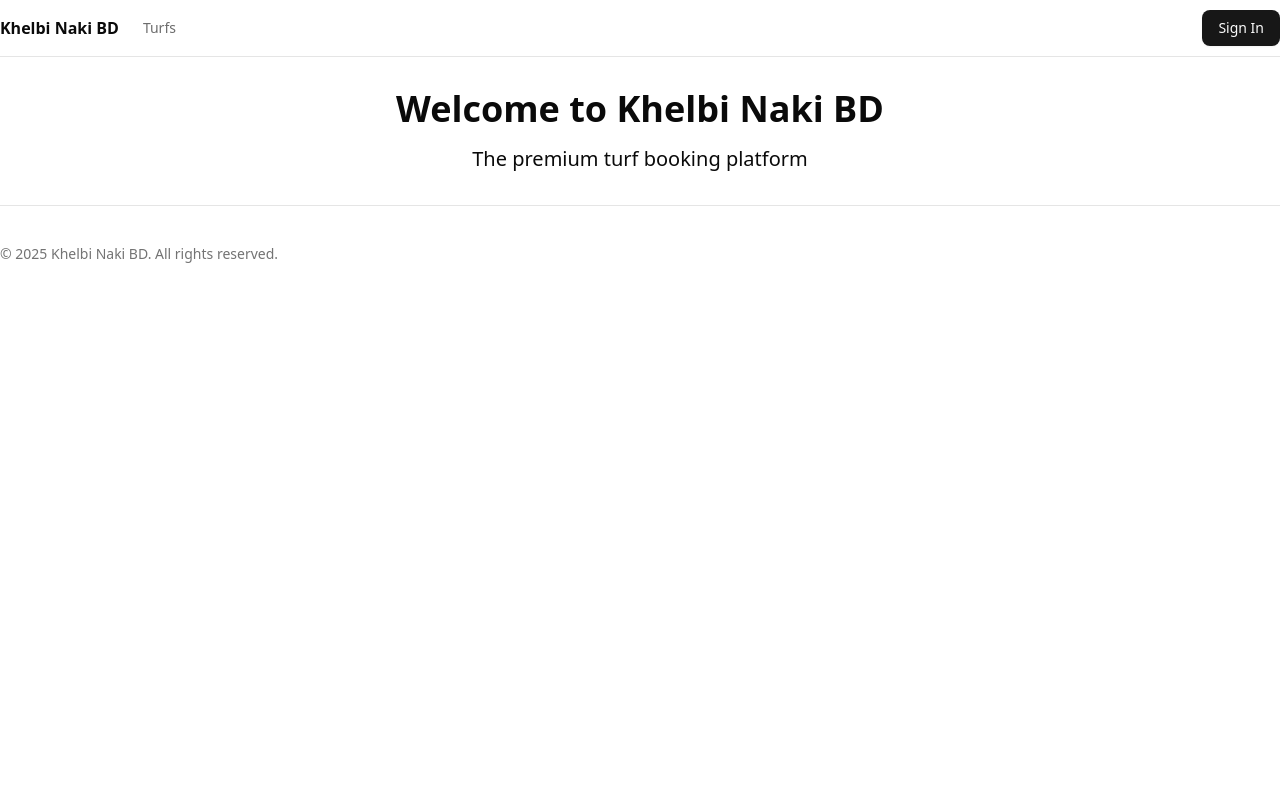
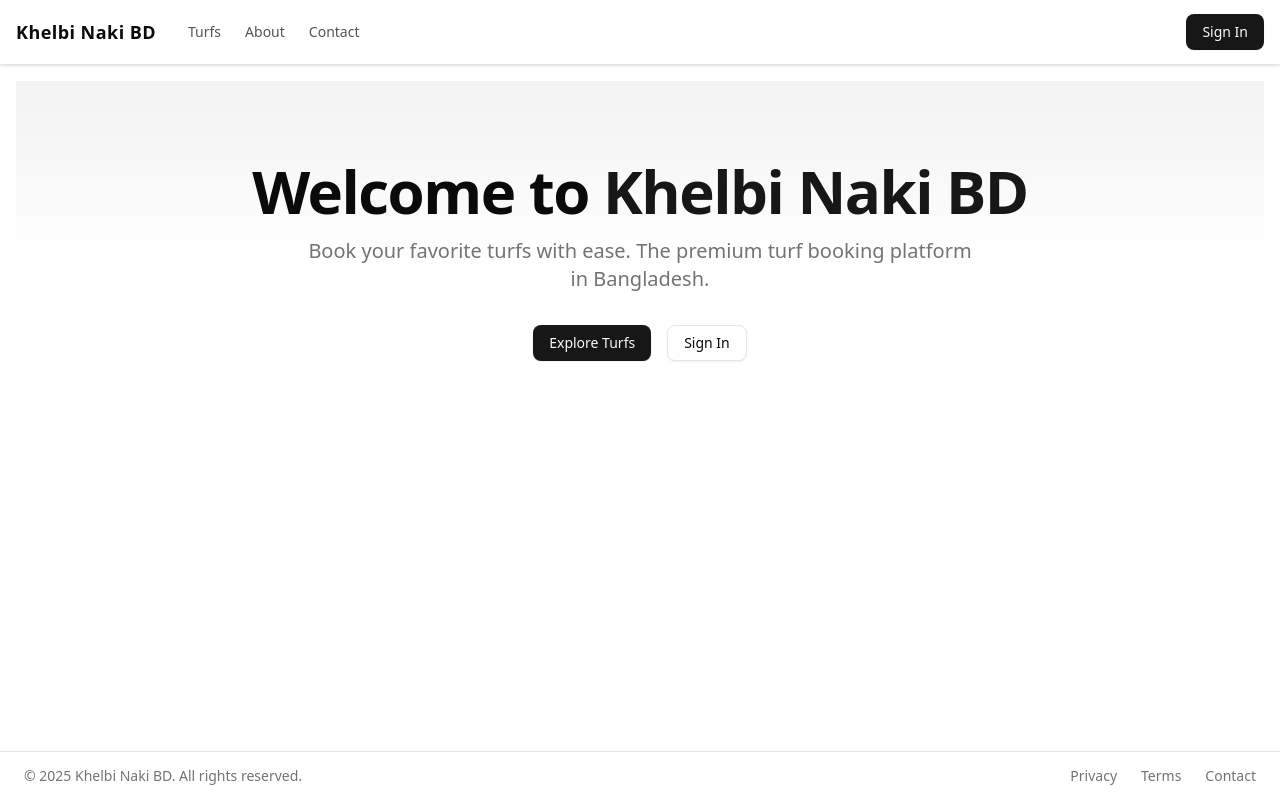
Before and after one commit to faisaldot/turf-booking-system-frontend, a React (Vite) app: page / in a window 1280 px wide. Built offline with nearby package versions, Linux system fonts and the light colour scheme.

Commit message:
Modified header, footer and homepage components

```diff
--- a/src/components/layout/Footer.tsx
+++ b/src/components/layout/Footer.tsx
@@ -1,10 +1,33 @@
+import { Link } from "react-router";
+
 export function Footer() {
 	return (
-		<footer className="py-6 md:py-0 border-t">
-			<div className="container flex flex-col items-center justify-between gap-4 md:h-24 md:flex-row">
-				<p className="text-center text-sm leading-loose text-muted-foreground">
-					© 2025 Khelbi Naki BD. All rights reserved.
+		<footer className="border-t bg-background/80 backdrop-blur-sm">
+			<div className="flex flex-col items-center justify-between gap-4 p-6 md:h-2 md:flex-row">
+				<p className="text-center text-sm text-muted-foreground">
+					© {new Date().getFullYear()} Khelbi Naki BD. All rights reserved.
 				</p>
+
+				<nav className="flex items-center gap-6 text-sm">
+					<Link
+						to="/privacy"
+						className="text-muted-foreground hover:text-foreground transition-colors"
+					>
+						Privacy
+					</Link>
+					<Link
+						to="/terms"
+						className="text-muted-foreground hover:text-foreground transition-colors"
+					>
+						Terms
+					</Link>
+					<Link
+						to="/contact"
+						className="text-muted-foreground hover:text-foreground transition-colors"
+					>
+						Contact
+					</Link>
+				</nav>
 			</div>
 		</footer>
 	);
--- a/src/components/layout/Header.tsx
+++ b/src/components/layout/Header.tsx
@@ -3,21 +3,38 @@ import { buttonVariants } from "@/components/ui/button";
 
 export default function Header() {
 	return (
-		<header className="sticky top-0 z-50 w-full border-b bg-background/95 backdrop-blur supports-[backdrop-filter]:bg-background/60">
-			<div className="container flex h-14 items-center">
-				<Link to="/" className="mr-6 flex items-center space-x-2">
-					<span className="font-bold">Khelbi Naki BD</span>
+		<header className="sticky top-0 z-50 w-full border-b bg-background/80 backdrop-blur-md supports-[backdrop-filter]:bg-background/60 shadow-sm">
+			<div className="container mx-auto flex h-16 items-center px-4">
+				<Link to="/" className="mr-8 flex items-center space-x-2">
+					<span className="text-lg font-bold tracking-wide hover:text-primary transition-colors">
+						Khelbi Naki BD
+					</span>
 				</Link>
+
 				<nav className="flex items-center space-x-6 text-sm font-medium">
 					<Link
 						to="/turfs"
-						className="transition-colors hover:text-foreground/80 text-foreground/60"
+						className="text-foreground/70 hover:text-foreground transition-colors"
 					>
 						Turfs
 					</Link>
+					<Link
+						to="/about"
+						className="text-foreground/70 hover:text-foreground transition-colors"
+					>
+						About
+					</Link>
+					<Link
+						to="/contact"
+						className="text-foreground/70 hover:text-foreground transition-colors"
+					>
+						Contact
+					</Link>
 				</nav>
+
 				<div className="flex-1" />
-				<div className="flex items-center space-x-4">
+
+				<div className="flex items-center space-x-3">
 					<Link to="/auth" className={buttonVariants({ variant: "default" })}>
 						Sign In
 					</Link>
--- a/src/components/layout/MainLayout.tsx
+++ b/src/components/layout/MainLayout.tsx
@@ -4,7 +4,7 @@ import Header from "./Header";
 
 export default function MainLayout() {
 	return (
-		<>
+		<div className="flex min-h-screen flex-col">
 			<Header />
 
 			<main className="flex-grow container mx-auto p-4">
@@ -12,6 +12,6 @@ export default function MainLayout() {
 			</main>
 
 			<Footer />
-		</>
+		</div>
 	);
 }
--- a/src/pages/Home.tsx
+++ b/src/pages/Home.tsx
@@ -1,8 +1,28 @@
+import { Link } from "react-router";
+import { buttonVariants } from "@/components/ui/button";
+
 export default function HomePage() {
 	return (
-		<div className="flex flex-col items-center justify-center p-4">
-			<h1 className="text-4xl font-bold">Welcome to Khelbi Naki BD</h1>
-			<p className="mt-4 text-xl">The premium turf booking platform</p>
+		<div className="relative flex flex-col items-center justify-center px-6 py-20 text-center">
+			<div className="absolute inset-0 bg-gradient-to-b from-primary/5 via-background to-background -z-10" />
+
+			<h1 className="text-4xl md:text-6xl font-extrabold tracking-tight">
+				Welcome to <span className="text-primary">Khelbi Naki BD</span>
+			</h1>
+
+			<p className="mt-4 max-w-2xl text-lg md:text-xl text-muted-foreground">
+				Book your favorite turfs with ease. The premium turf booking platform in
+				Bangladesh.
+			</p>
+
+			<div className="mt-8 flex flex-col sm:flex-row gap-4">
+				<Link to="/turfs" className={buttonVariants({ variant: "default" })}>
+					Explore Turfs
+				</Link>
+				<Link to="/auth" className={buttonVariants({ variant: "outline" })}>
+					Sign In
+				</Link>
+			</div>
 		</div>
 	);
 }
```
